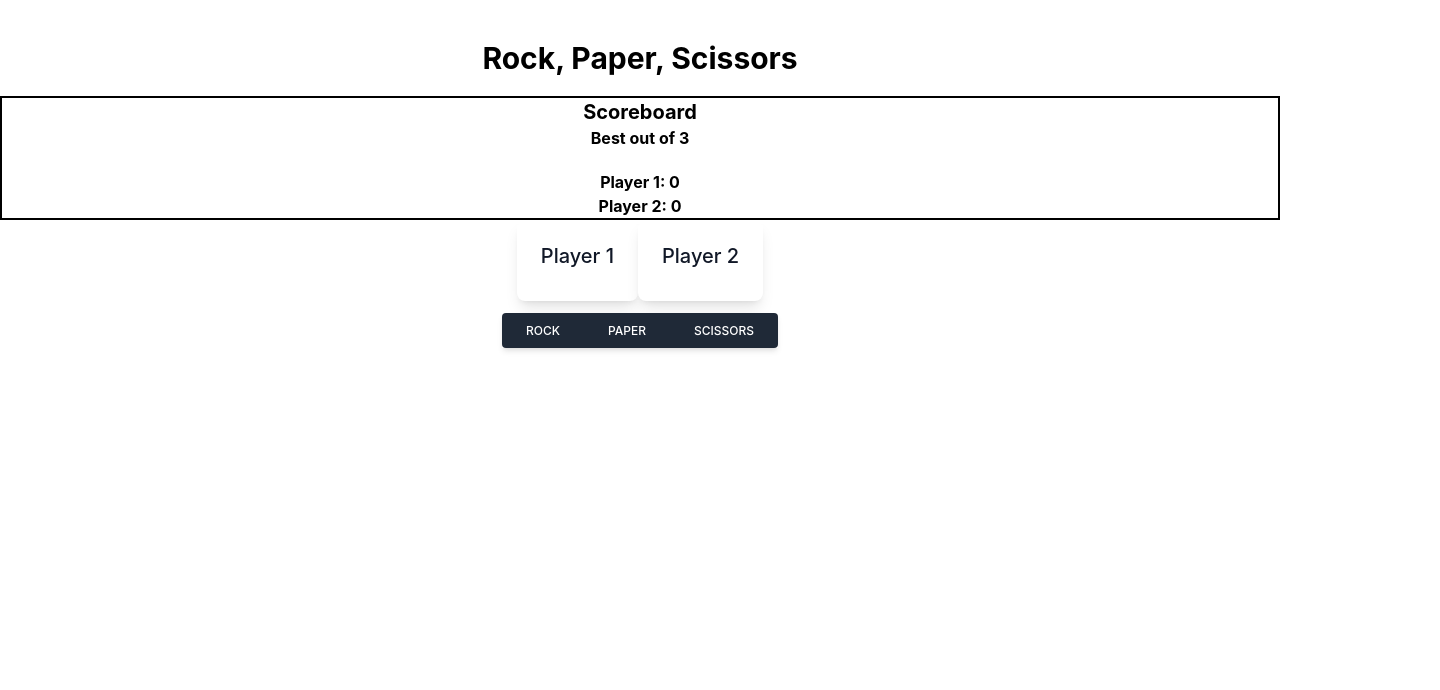
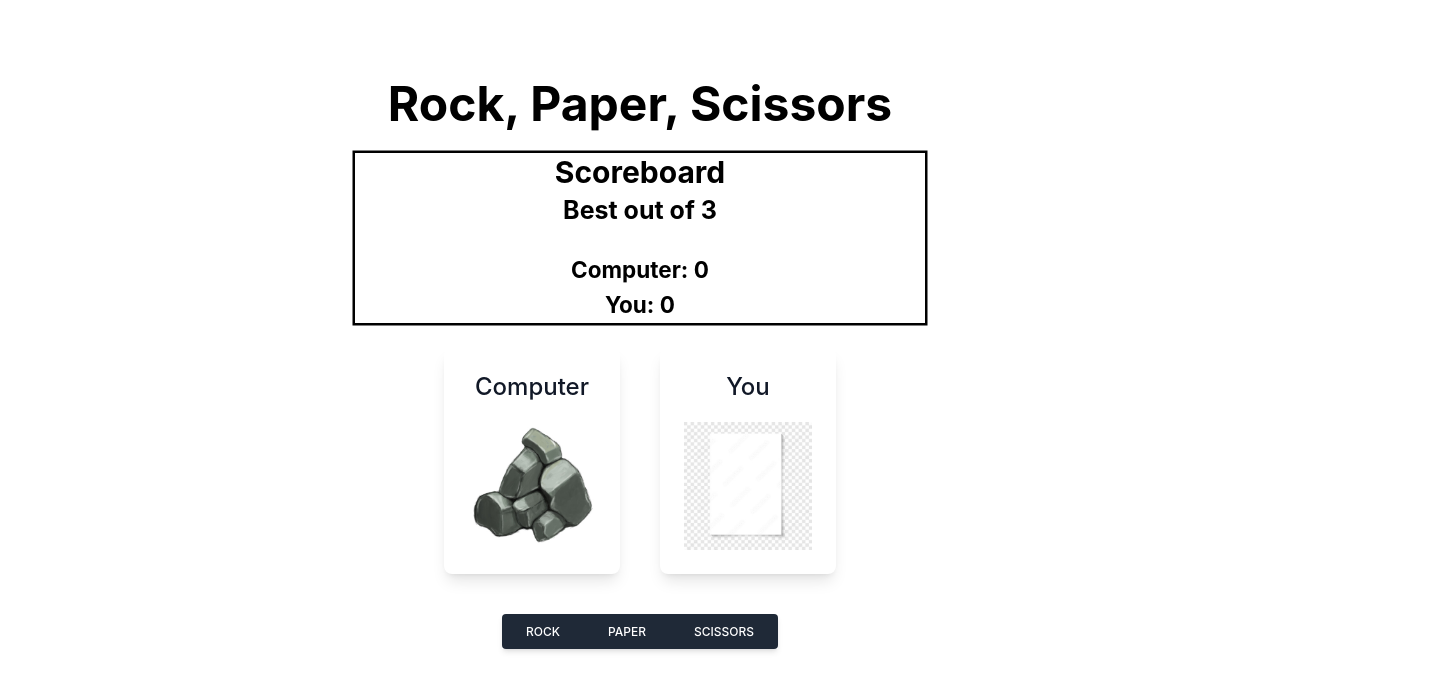
Before and after one commit to jangel01/CPSC-349-Javascript-Introduction, a website: page index.html in a window 1280 px wide. Shown: the whole page, 1440 px wide, since content can reach past the window. Drawn offline with Linux system fonts and the light colour scheme.

Commit message:
resize stuff, add images

```diff
--- a/index.html
+++ b/index.html
@@ -9,32 +9,47 @@
     <link rel="stylesheet" href="./main.css">
     <script type="module" src="./main.js"></script>
 </head>
+
 <body class = "text-center font-bold">
     <header>
-        <h1 class = "text-3xl mt-10 mb-5"> Rock, Paper, Scissors</h1>
+        <h1 class = "text-5xl mt-20 mb-10"> Rock, Paper, Scissors</h1>
 
     </header>
     <main>
 
-    <div class = " border-2 border-black">
-        <h2 class = "text-xl">Scoreboard</h2>
-        <h3 class = "mb-5"> Best out of 3</h3>
-        <p>Player 1: 0</p>
-        <p>Player 2: 0</p>
+    <div class="flex items-center justify-center mb-10 scale-125">
 
+        <div class = " border-2 border-black px-40">
+            <h2 class = "text-2xl">Scoreboard</h2>
+            <h3 class = "text-xl mb-5"> Best out of 3</h3>
+            <p class = "text-lg">Computer: 0</p>
+            <p class = "text-lg">You: 0</p>
+
+        </div>
     </div>
 
 
-    <div class="flex items-center justify-center mb-3">
+    <div class="flex items-center justify-center mb-10 space-x-10">
         <div class="flex justify-center">
             <div class="block p-6 rounded-lg shadow-lg bg-white max-w-sm">
-              <h5 class="text-gray-900 text-xl leading-tight font-medium mb-2">Player 1</h5>
+              <h5 class="text-gray-900 text-2xl leading-tight font-medium mb-5">Computer</h5>
+              <img
+                src="images/rock.jpeg"
+                class="w-32"
+                alt="Avatar"
+                />
+
             </div>
         </div>
 
         <div class="flex justify-center">
             <div class="block p-6 rounded-lg shadow-lg bg-white max-w-sm">
-              <h5 class="text-gray-900 text-xl leading-tight font-medium mb-2">Player 2</h5>
+              <h5 class="text-gray-900 text-2xl leading-tight font-medium mb-5">You</h5>
+              <img
+                src="images/paper.jpeg"
+                class="w-32"
+                alt="Avatar"
+                />
             </div>
         </div>
     </div>
```
Also changed, not shown: images/paper.jpeg (added), images/rock.jpeg (added), images/scissors.jpeg (added), main.css.
